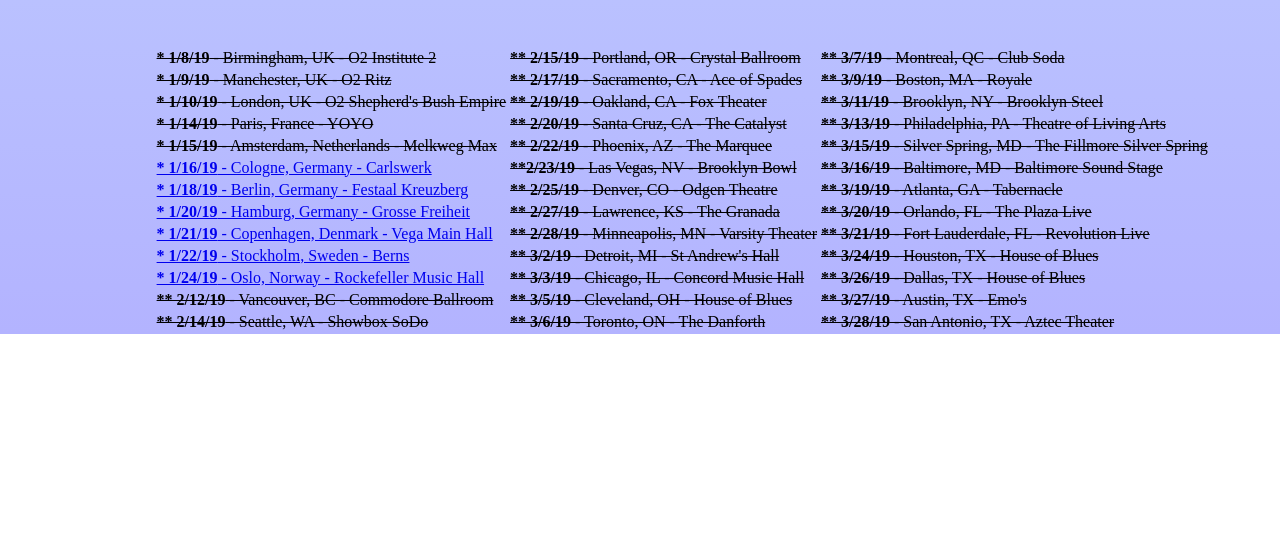
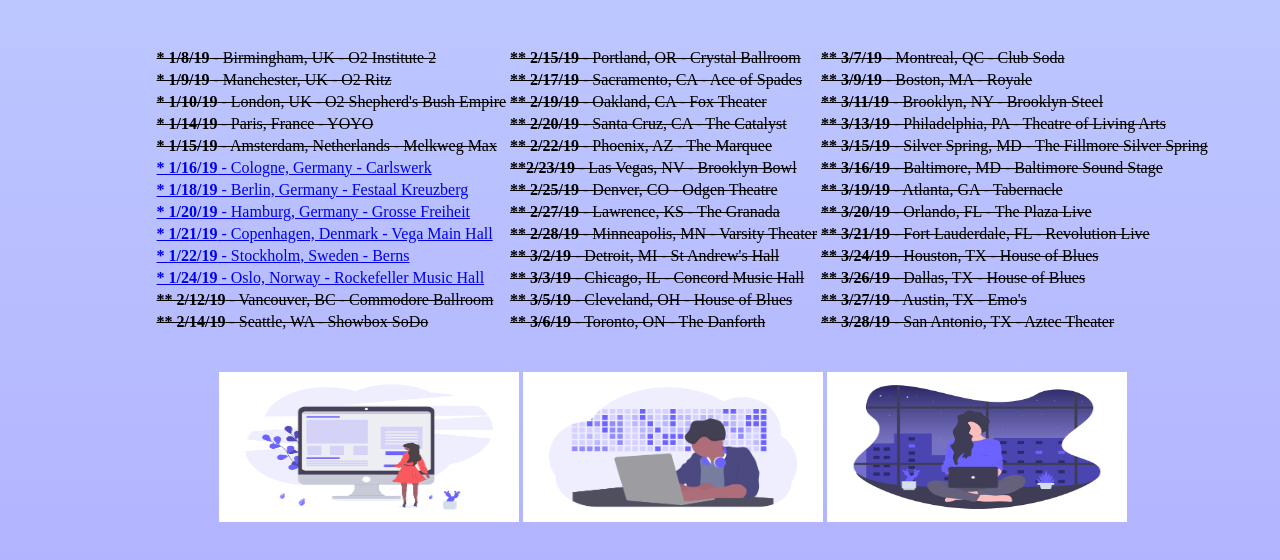
Before and after one commit to ChristaStephens/WebsiteRecreate, a plain HTML site: page EllaMai.html in a window 1280 px wide. Shown: the part 1842-2402 px from the top of the page. Before the commit the page ends 2176 px from the top, so only its background shows below. Drawn offline with Linux system fonts and the light colour scheme.

Commit message:
second set of pictures in bottom div

```diff
--- a/EllaMai.html
+++ b/EllaMai.html
@@ -121,6 +121,16 @@ targets the a links from the div bar */
         color:black;
         text-decoration: line-through
     }
+
+/*image after table*/
+
+.jvckIma{
+
+    margin-top:3%;
+    margin-left:14%;
+    display: inline-block;
+
+}
 
 
 	</style>
@@ -247,6 +257,21 @@ targets the a links from the div bar */
      </table>
 
 
+
+
+
+
+    <ul class ="jvckIma">
+    	<img src="wire.png" width="300" height="150">
+    	<img src= "dots.png" width="300" height="150">
+    	<img src="night.png" width="300" height="150">
+
+    </ul>
+
+
+     <br /><br /><br />
+
+
 	  </div>
 
 
```
Also changed, not shown: dots.png (added), night.png (added), wire.png (added).
